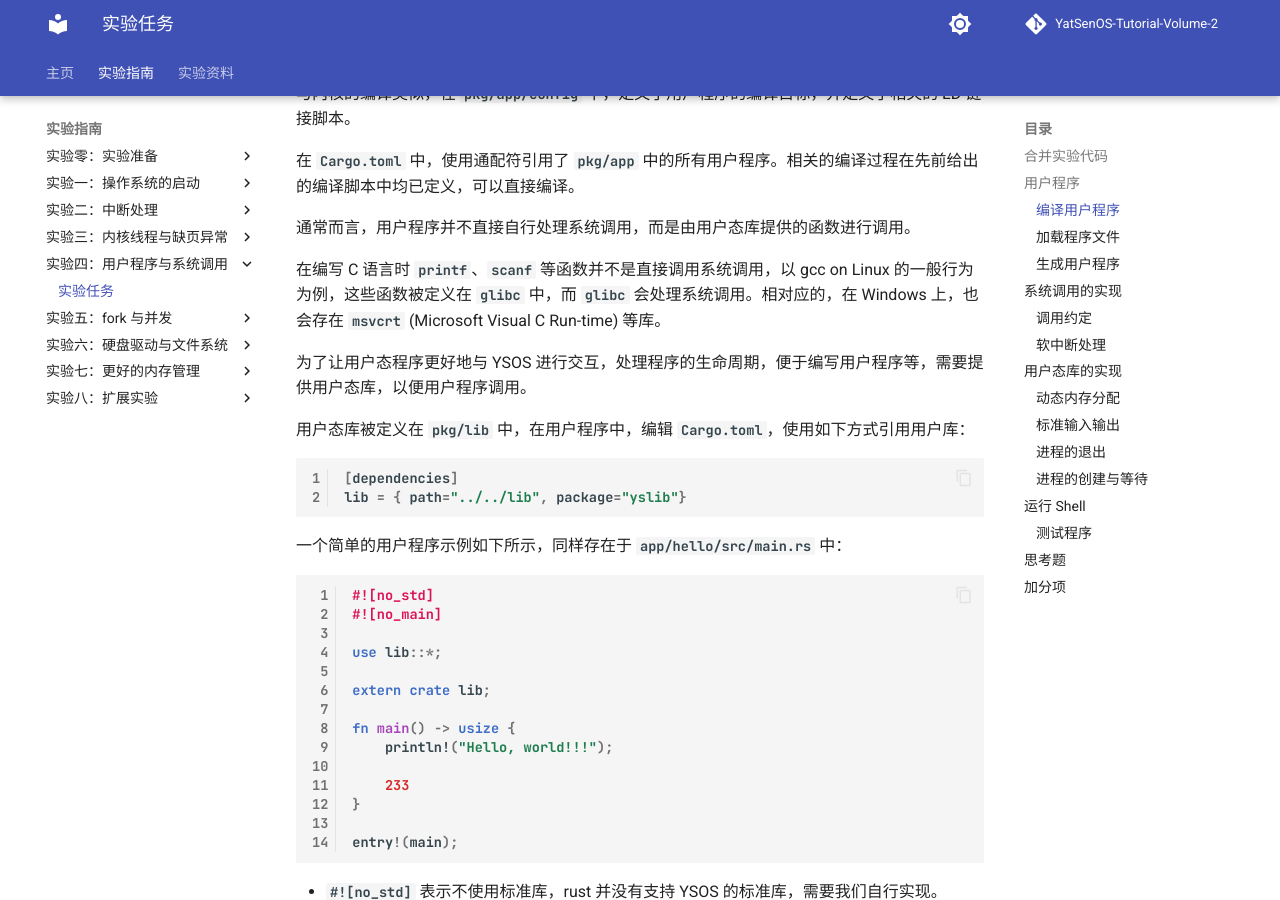
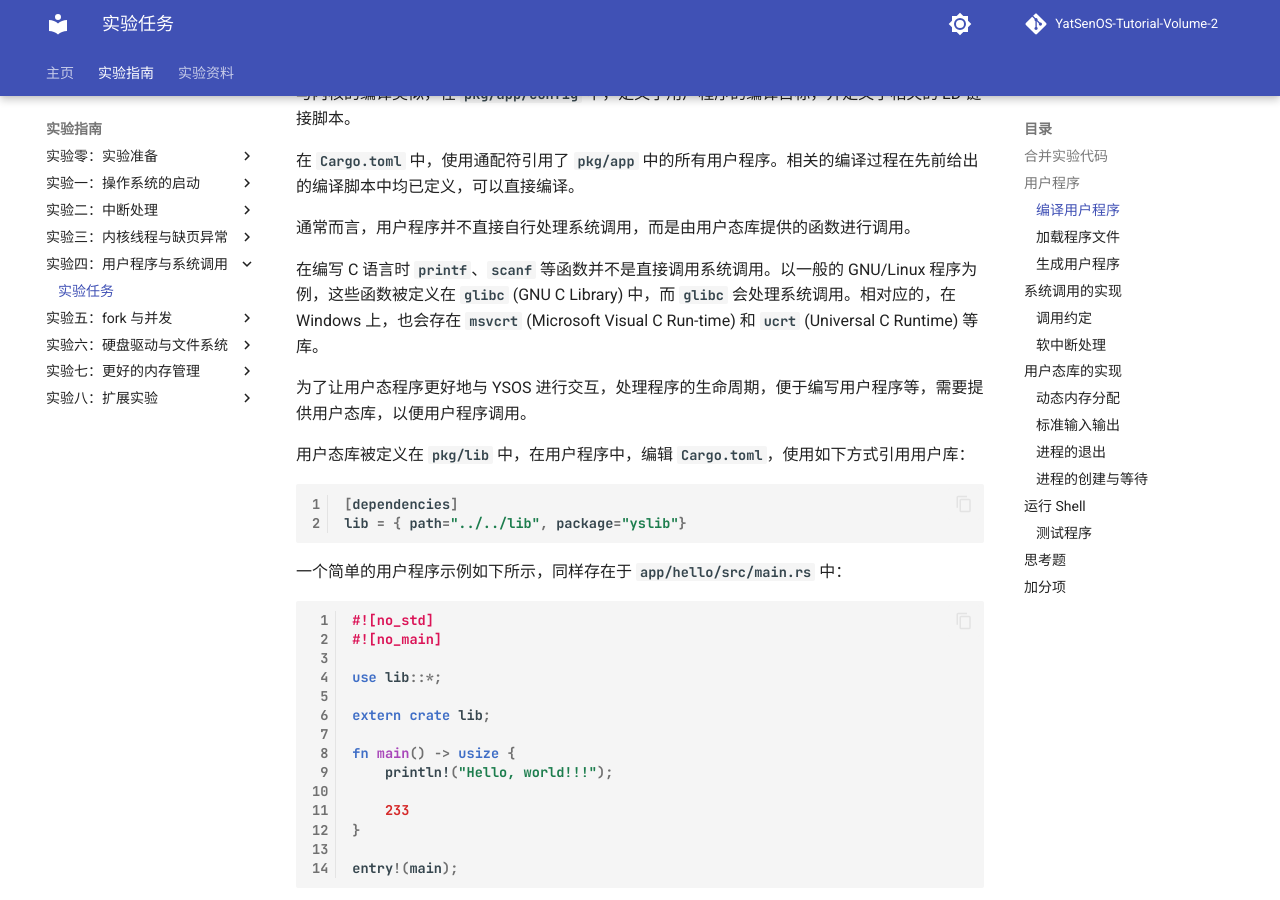
Before and after one commit to YatSenOS/YatSenOS-Tutorial-Volume-2, an MkDocs documentation site: the page built from docs/labs/0x04/tasks.md, in a window 1280 px wide and 900 px high, scrolled down 1481 px. Built offline with MkDocs 1.6.1 and Material for MkDocs 9.7.7, drawn with Linux system fonts in a browser that asks for light colours; comment, search, counter and statistics services are not loaded.

Commit message:
docs(lab/4): add ms ucrt

```diff
--- a/docs/labs/0x04/tasks.md
+++ b/docs/labs/0x04/tasks.md
@@ -52,7 +52,7 @@
 
 通常而言，用户程序并不直接自行处理系统调用，而是由用户态库提供的函数进行调用。
 
-在编写 C 语言时 `printf`、`scanf` 等函数并不是直接调用系统调用，以 gcc on Linux 的一般行为为例，这些函数被定义在 `glibc` 中，而 `glibc` 会处理系统调用。相对应的，在 Windows 上，也会存在 `msvcrt` (Microsoft Visual C Run-time) 等库。
+在编写 C 语言时 `printf`、`scanf` 等函数并不是直接调用系统调用。以一般的 GNU/Linux 程序为例，这些函数被定义在 `glibc` (GNU C Library) 中，而 `glibc` 会处理系统调用。相对应的，在 Windows 上，也会存在 `msvcrt` (Microsoft Visual C Run-time) 和 `ucrt` (Universal C Runtime) 等库。
 
 为了让用户态程序更好地与 YSOS 进行交互，处理程序的生命周期，便于编写用户程序等，需要提供用户态库，以便用户程序调用。
 
```
